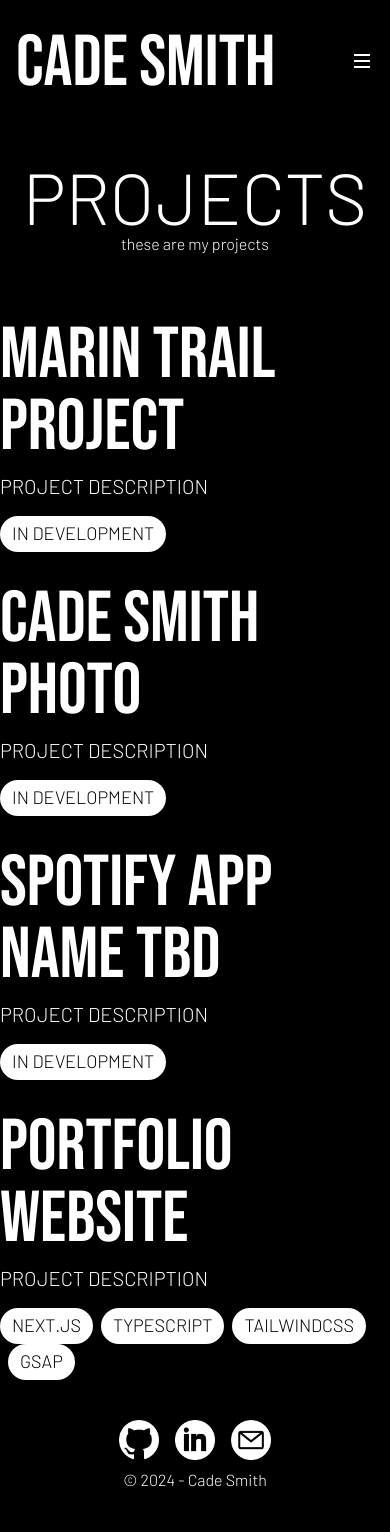
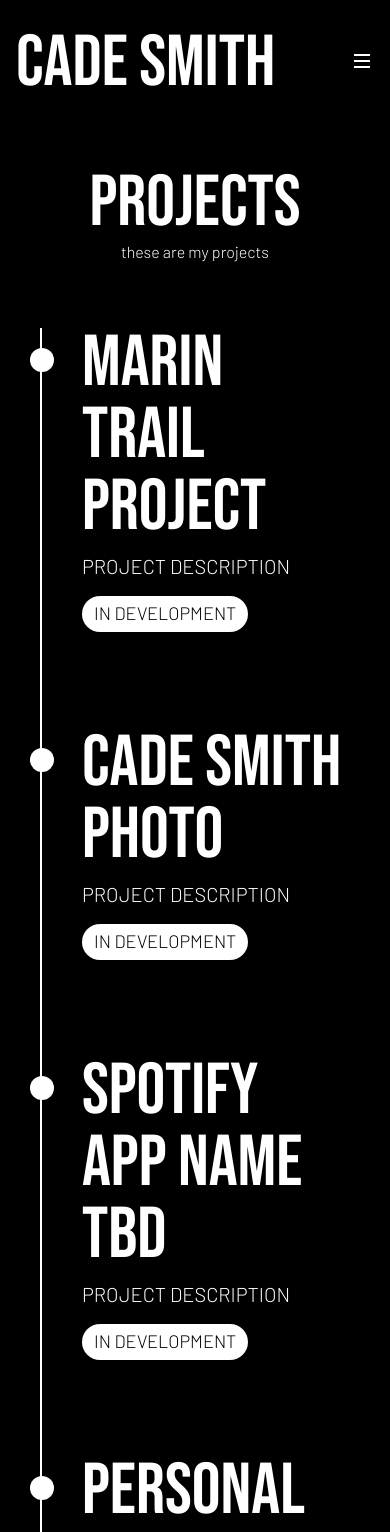
Before and after one commit to cadesmith/PortfolioSite, a Next.js app: page /projects in a window 390 px wide. Shown: the top 1532 px of the page. Built offline with nearby package versions, Linux system fonts and the light colour scheme.

Commit message:
major overhaul of projects page. Timeline added and page is now responsive

```diff
--- a/app/components/Project.tsx
+++ b/app/components/Project.tsx
@@ -5,18 +5,20 @@ import Bubble from './Bubble'
 
 const bebas = Bebas_Neue({ weight: "400", subsets: ["latin"] })
 
-export default function Project({ title, description, image, stack }: any) {
+export default function Project({ title, description, stack }: any) {
   return (
-    <div className="flex justify-center">
-      <div className="flex flex-col md:flex-row w-full md:w-2/3">
-        <div className="flex flex-col w-full md:w-2/3 h-auto md:h-80">
+    <div className="grid px-10 sm:px-0">
+      <div className="relative border-l-2 border-white">
+          <div className="mb-24 ml-10">
+              <span className="absolute flex items-center justify-center w-6 h-6 bg-white rounded-full mt-5 -start-3 ring-7 ring-white">
+              </span>
               <div>
                 <h1 className={bebas.className}>{title}</h1>
               </div>
               <div className="text-xl mt-2">
                 <p>{description || "PROJECT DESCRIPTION"}</p>
               </div>
-          <div className="mt-4 space-x-2 flex flex-wrap">
+              <div className="mt-4 gap-2 flex flex-wrap">
                 {stack.map((tech: string, index: number) => (
                   <Bubble key={index} tech={tech} />
               ))}
--- a/app/global.css
+++ b/app/global.css
@@ -27,3 +27,17 @@ h1 {
   .fade-in {
     animation: fadeIn 3s ease-in-out forwards;
   }
+
+  .item {
+    width:14px;
+    height:14px;
+    background: #FFFFFF;
+    border-radius:7px;
+  }
+
+  .line {
+    height:103px;
+    width:2px;
+    background: #D1D6E6;
+    margin-left:5.3px;
+  }
--- a/app/page.tsx
+++ b/app/page.tsx
@@ -3,6 +3,7 @@ import Image from "next/image";
 import { Bebas_Neue } from 'next/font/google'
 import gsap from 'gsap';
 import { useState } from "react";
+import Bubble from './Bubble'
 
 
 const bebas = Bebas_Neue({ weight: "400", subsets: ["latin"] })
@@ -17,10 +18,10 @@ export default function Home() {
         <Image
           src='/Home/Fog_Lowscale.jpg'
           alt=''
-          layout="fill"
-          objectFit="cover"
           quality={100}
+          fill={true}
           priority
+          className="object-cover"
           onLoad={() => setImageLoaded(true)}
         />
       </div>
--- a/app/projects/page.tsx
+++ b/app/projects/page.tsx
@@ -1,13 +1,17 @@
 import React from 'react'
 import Project from '../components/Project'
+import { Bebas_Neue } from 'next/font/google'
+
+const bebas = Bebas_Neue({ weight: "400", subsets: ["latin"] })
 
 export default function Projects() {
   return (
-    <div className='space-y-8'>
-      <div className='mt-16 mb-16 grid justify-items-center'>
-        <h1>PROJECTS</h1>
+    <div className='grid justify-items-center'>
+      <div className='mt-10 mb-16 grid justify-items-center'>
+        <h1 className={bebas.className}>PROJECTS</h1>
         <p>these are my projects</p>
       </div>
+      <div className='sm:w-1/2 '>
         <Project
           title={'MARIN TRAIL PROJECT'}
           stack={['IN DEVELOPMENT']}
@@ -19,12 +23,12 @@ export default function Projects() {
         <Project
           title={'SPOTIFY APP NAME TBD'}
           stack={['IN DEVELOPMENT']}
-        image={'/Projects/MusicApp.png'}
         />
         <Project
-        title={'PORTFOLIO WEBSITE'}
-        stack={['NEXT.JS', 'TYPESCRIPT', 'TAILWINDCSS', 'GSAP']}
+          title={'PERSONAL WEBSITE'}
+          stack={['NEXT.JS', 'TAILWIND CSS', 'TYPESCRIPT', 'GSAP']}
         />
+      </div>
     </div>
   )
 }
```
Lines whose indentation alone changed are shown as unchanged.
